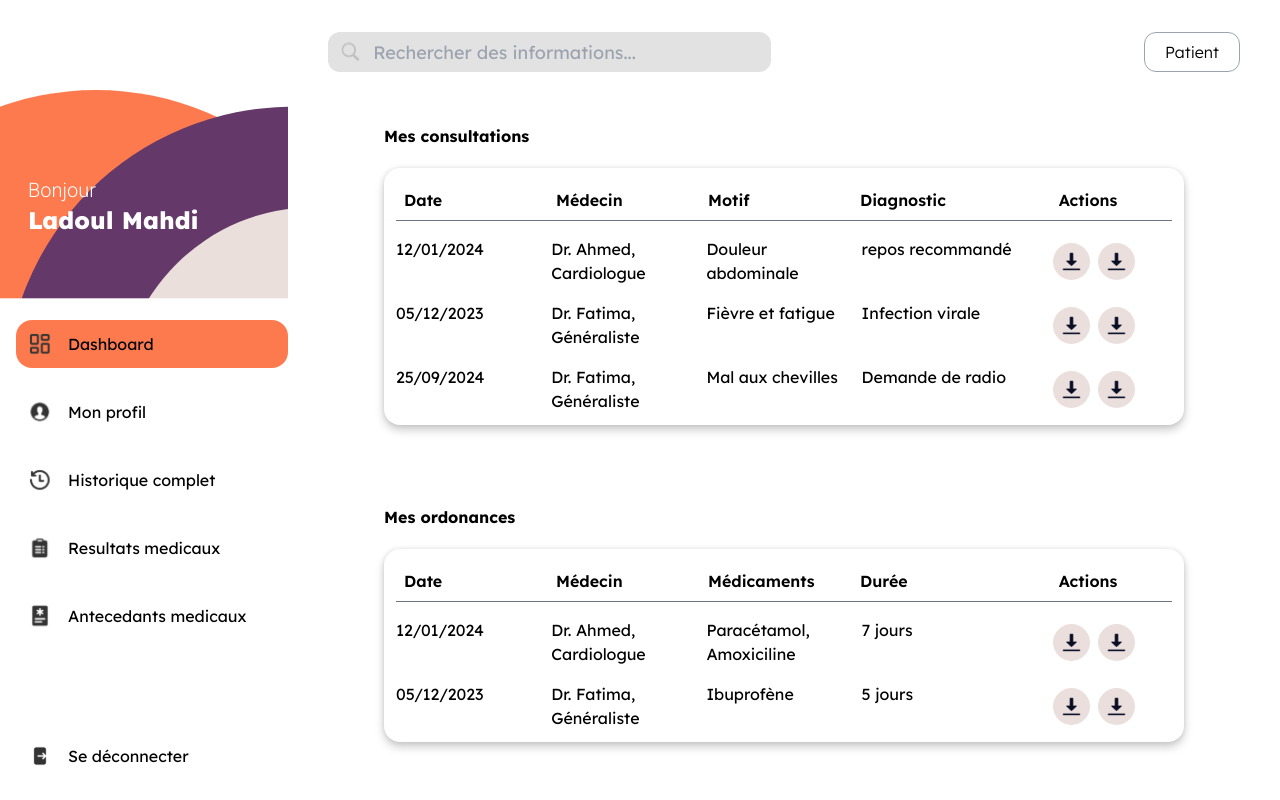
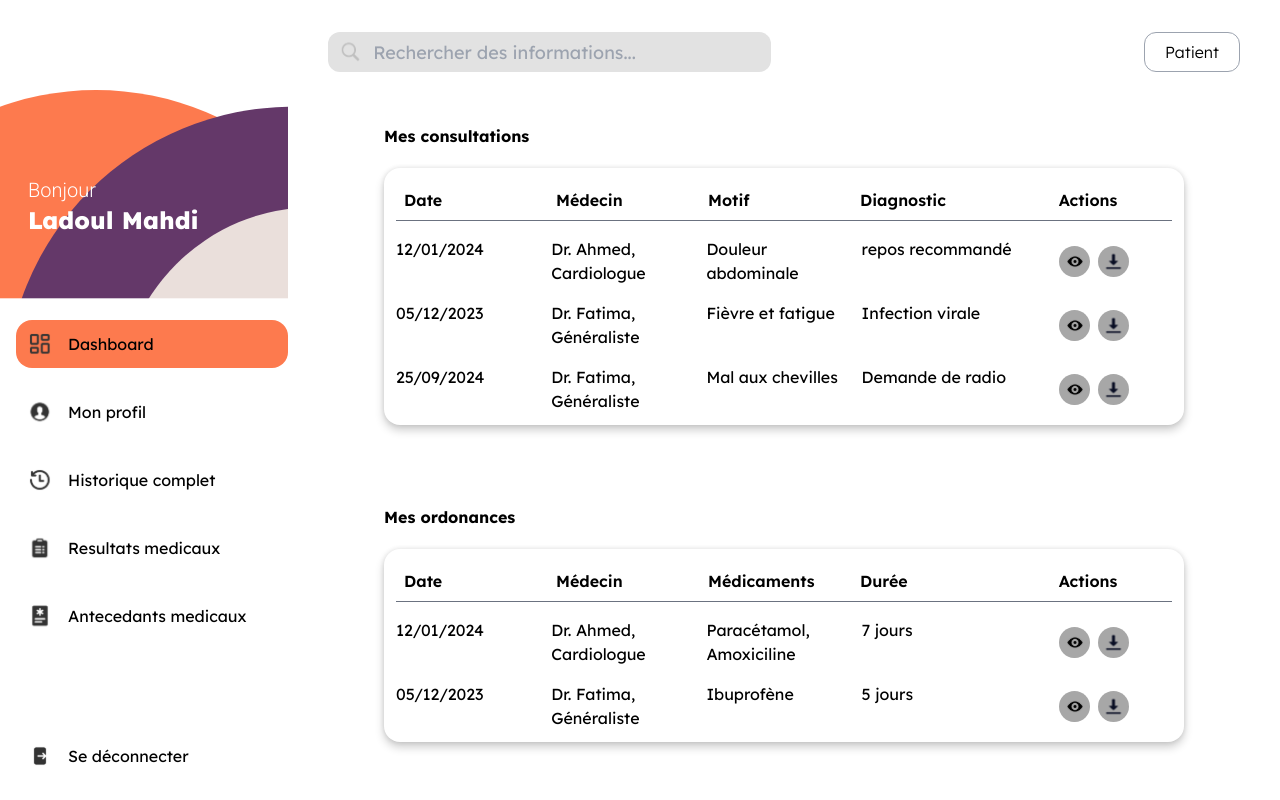
Before and after one commit to sarairatni/eCare, an Angular app: page /patient in a window 1280 px wide. Built offline with nearby package versions, Linux system fonts and the light colour scheme.

Commit message:
fixed the icons

```diff
--- a/src/app/patient/historique/historique.component.html
+++ b/src/app/patient/historique/historique.component.html
@@ -32,13 +32,9 @@
           <p class="w-[100%]">{{ cons.motif }}</p>
           <p class="w-[100%]">{{ cons.diagnostic }}</p>
           <div class="flex w-[100%] items-center justify-center gap-2">
+            <img src="/voir.svg" alt="telecharger" class="cursor-pointer" />
             <img
-              src="/telecharger.svg"
-              alt="telecharger"
-              class="cursor-pointer"
-            />
-            <img
-              src="/telecharger.svg"
+              src="/télecharger2.svg"
               alt="telecharger"
               class="cursor-pointer"
             />
@@ -80,13 +76,9 @@
           <p class="w-[100%]">{{ ord.medicaments }}</p>
           <p class="w-[100%]">{{ ord.duree }}</p>
           <div class="flex w-[100%] items-center justify-center gap-2">
+            <img src="/voir.svg" alt="telecharger" class="cursor-pointer" />
             <img
-              src="/telecharger.svg"
-              alt="telecharger"
-              class="cursor-pointer"
-            />
-            <img
-              src="/telecharger.svg"
+              src="/télecharger2.svg"
               alt="telecharger"
               class="cursor-pointer"
             />
```
Also changed, not shown: public/télecharger2.svg (added), public/voir.svg (added).
